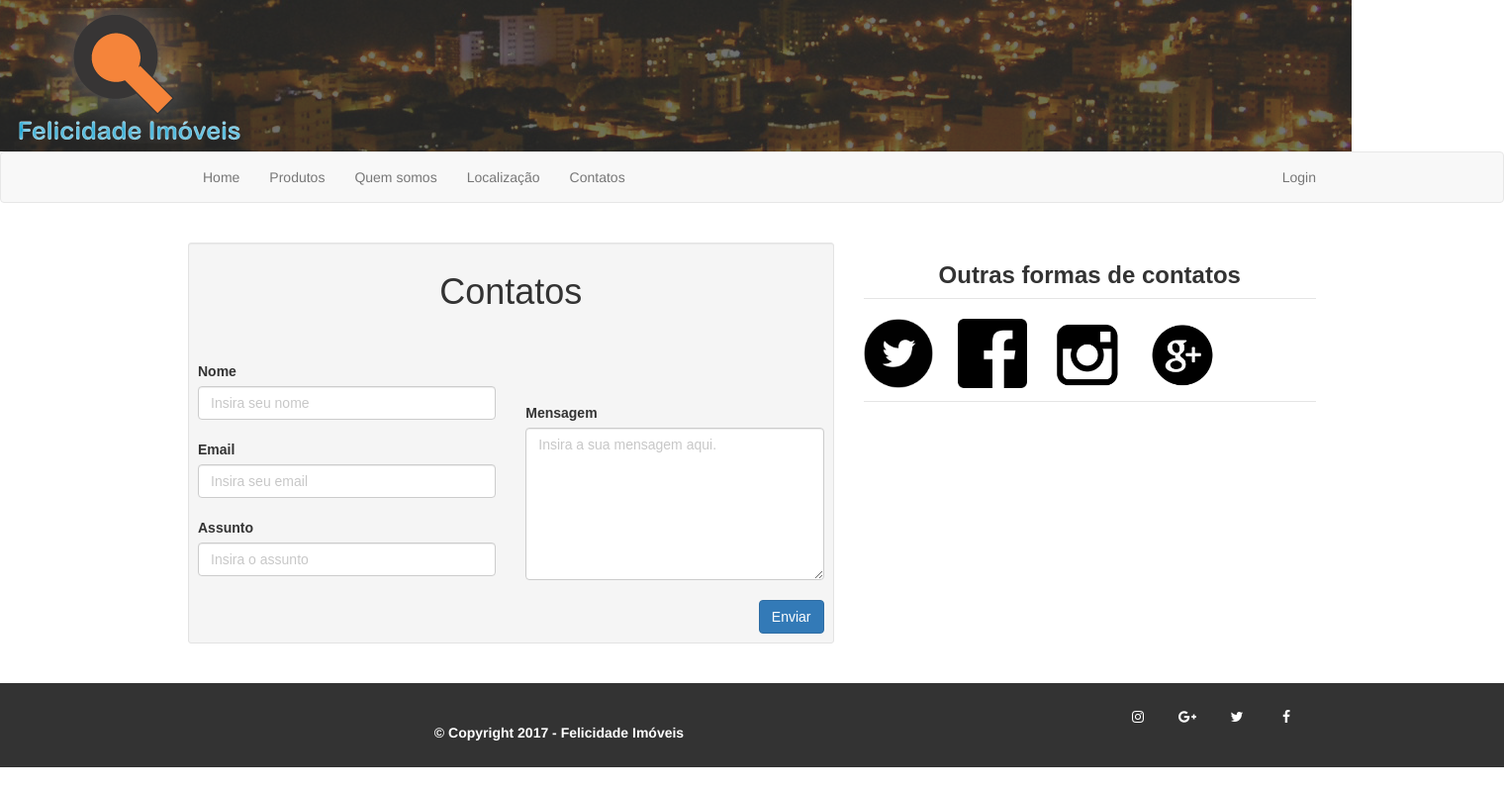
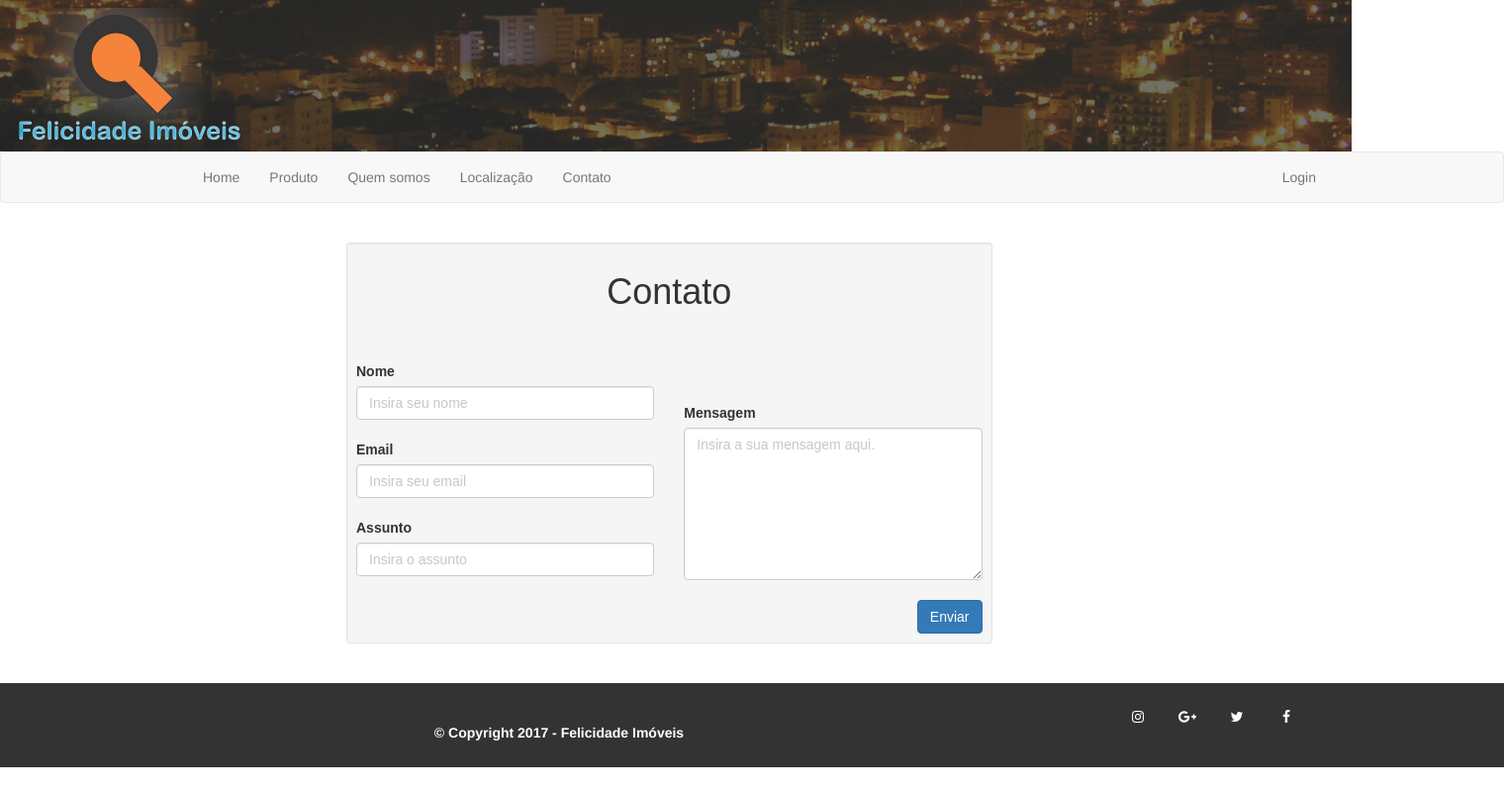
Before and after one commit to pedrohsreis/projeto3, a PHP site: page /Code3/contato.php in a window 1520 px wide. Shown: the whole page at 99% size. Run offline with PHP 8.4, Linux system fonts and the light colour scheme; some libraries are stand-ins or nearby versions.

Commit message:
alteracoes e ajustes finos

```diff
--- a/Localicacao.php
+++ b/Localicacao.php
@@ -20,11 +20,11 @@
     <div class="container">
 
       <div class="row mt-5 mb-3">
-          <h3 id="titulopag"class="mr-auto ml-auto"><br><br>Localização</h3>
+          <h2 id="titulopag" class="loca"><br><br>Localização</h2>
       </div>
       <div class="row">
 
-        <div id="mapa" class="mr-auto ml-auto"><br><br>
+        <div id="mapa" class="google-maps"><br><br>
             <iframe   src="https://www.google.com/maps/embed?pb=!1m18!1m12!1m3!1d3705.081
               9013014757!2d-43.36035768565426!3d-21.77709100400852!2m3!1f0!2f0!3f0!3m2!1i1024!2i7
               68!4f13.1!3m3!1m2!1s0x989b6d7cb269f7%3A0x6cdd240dc0f7eafa!2sSouza+Gomes+Im%C3%B3veis!5e0!3m2!1spt-BR!2sbr!4v1507138767524"
--- a/cabecalho.php
+++ b/cabecalho.php
@@ -33,7 +33,7 @@
                 <li><a href="index.php">Home</a></li>
               </ul>
               <ul class="nav navbar-nav">
-                <li><a href="produtos.php">Produtos</a></li>
+                <li><a href="produtos.php">Produto</a></li>
               </ul>
               <ul class="nav navbar-nav">
                 <li><a href="quem-somos.php">Quem somos</a></li>
@@ -42,7 +42,7 @@
                 <li><a href="localicacao.php">Localização</a></li>
               </ul>
               <ul class="nav navbar-nav">
-                <li><a href="contato.php">Contatos</a></li>
+                <li><a href="contato.php">Contato</a></li>
               </ul>
             </ul>
             <ul class="nav navbar-nav navbar-right">
--- a/contato.php
+++ b/contato.php
@@ -15,12 +15,13 @@
 include 'cabecalho.php';
      //include 'pesquisa.php'; esse include faz o banco de dados parar de funcionar
 ?>
+
 <main>
     <br><br><div class="container">
         <div class="row">
             <div class="col-md-7">
                 <div class="well well-sm">
-                 <h1>Contatos</h1><br><br>
+                 <h1>Contato</h1><br><br>
 
                  <form  method="post" action="sucesso.php">
 
@@ -58,30 +59,16 @@ include 'cabecalho.php';
                     </form>
                 </div>
             </div>
-            <?php
-            if(array_key_exists("enviado", $_GET) && $_GET["enviado"]=="true"){
-                echo "MENSAGEM ENVIADA COM SUCESSO!";
-            }
-            ?>
-            <div class="col-md-5">
-                <form>
-                    <legend><h3 align=center><b>Outras formas de contatos</b></h3></legend>
 
-
-
-                    <legend>
-
-
-
-                        <label><a href="#"><img class="img-responsive" id="twitter" title="Página da empresa no Twitter." src="img/Twitter.png" alt="" width="70" height="70"></a></label>
-                        <label><a href="#"><img class="img-responsive" id="facebook" title="Página da empresa no Facebook." src="img/facebook.png" alt="" width="70" height="70"></a></label>
-                        <label><a href="#"><img class="img-responsive" id="instagram" title="Página da empresa no Instagram." src="img/instagram.png" alt="" width="70" height="70"></a></label>
-                        <label><a href="#"><img class="img-responsive" id="google+" title="página da empresa no Google Plus." src="img/google+.png" alt="" width="70" height="70"></a></label>
-
-                    </form>
-                </div>
             </div>
         </div><br>
     </main>
+    <div class="suc">
+    <?php
+            if(array_key_exists("enviado", $_GET) && $_GET["enviado"]=="true"){
+                echo "<p class='alert alert-success'>MENSAGEM ENVIADA COM SUCESSO!</p>";
+            }
+            ?>
+        </div>
 
     <?php include 'Rodape.php'; ?>
--- a/css/contato.css
+++ b/css/contato.css
@@ -10,5 +10,13 @@ label {
     display: inline-block;
     width: 90px;
     text-align: justify;
-    margin-left: 15px;
 }
+
+@media(min-width: 760px){
+main{
+	margin-left: 320px;
+}
+.suc{
+	text-align: center;
+}
+}
--- a/css/quemSomos.css
+++ b/css/quemSomos.css
@@ -32,7 +32,3 @@ h3,p{
 .card:hover{
 transform: scale(1.2);
 }
-
-body{
-    background: linear-gradient(to bottom, #FFF, #C0C0C0, #333333) fixed;
-}
```
Also changed, not shown: Login.php (+1 -7 lines), css/newcss.css (+18 -2 lines).
